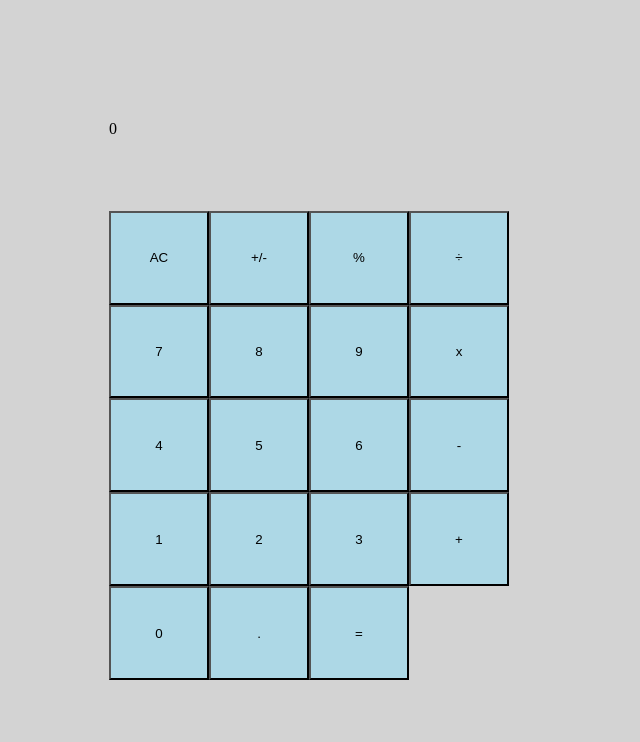
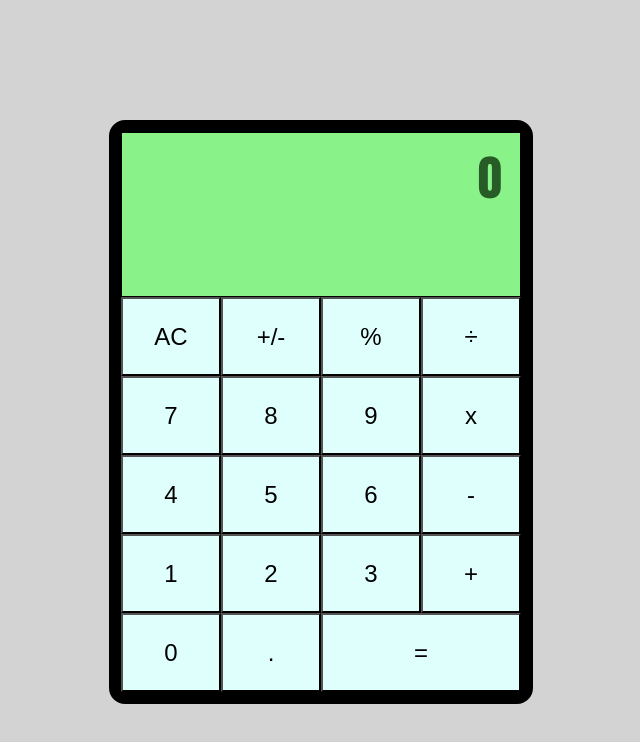
Before and after one commit to AymenBida/calculator, a JavaScript app: page / in a window 1280 px wide. Shown: the top 742 px of the page, without its empty margins (331-971 px from the left). Built offline with nearby package versions, Linux system fonts and the light colour scheme.

Commit message:
Add hover effects to the components and more styling

```diff
--- a/src/components/Button.js
+++ b/src/components/Button.js
@@ -2,12 +2,17 @@ import PropTypes from 'prop-types';
 import './button.css';
 
 export default function Button(props) {
-  const { name } = props;
+  const { name, styling } = props;
   return (
-    <button type="button" className="button">{ name }</button>
+    <button type="button" className={styling}>{ name }</button>
   );
 }
 
 Button.propTypes = {
   name: PropTypes.string.isRequired,
+  styling: PropTypes.string,
 };
+
+Button.defaultProps = {
+  styling: 'button',
+};
--- a/src/components/ButtonPanel.js
+++ b/src/components/ButtonPanel.js
@@ -31,7 +31,7 @@ export default function ButtonPanel() {
       <div className="row">
         <Button name="0" />
         <Button name="." />
-        <Button name="=" />
+        <Button name="=" styling="button button--last" />
       </div>
     </>
   );
--- a/src/components/Display.js
+++ b/src/components/Display.js
@@ -1,9 +1,10 @@
 import PropTypes from 'prop-types';
+import './display.css';
 
 export default function Display(props) {
   const { result } = props;
   return (
-    <div>{ result }</div>
+    <div className="display">{ result }</div>
   );
 }
 
--- a/src/components/app.css
+++ b/src/components/app.css
@@ -2,4 +2,6 @@
   height: 100%;
   width: 100%;
   display: grid;
+  border: 0.8em solid black;
+  border-radius: 1em;
 }
--- a/src/components/button.css
+++ b/src/components/button.css
@@ -1,3 +1,26 @@
 .button {
-  background-color: lightblue;
+  background-color: #dffffc;
+  font-size: 1.5em;
+  line-height: 1.5em;
+  cursor: pointer;
+  transition: all 100ms;
 }
+
+.button:hover {
+  background-color: #b9fdf6;
+  transform: scale(1.04);
+}
+
+.button:focus {
+  outline: none;
+}
+
+.button:active {
+  background-color: #82fff2;
+  box-shadow: #b9fdf6 0 0 0 4px inset;
+  transform: scale(1);
+}
+
+.button--last {
+  grid-column: 3 / span 2;
+}
--- /dev/null
+++ b/src/components/display.css
@@ -0,0 +1,14 @@
+.display {
+  grid-row: 1 / span 2;
+  padding: 0.2em 0.4em;
+  font-size: 3em;
+  text-align: end;
+  background-color: rgba(108, 255, 108, 0.712);
+  box-shadow: black 0 0 0 1px inset;
+  color: rgb(39, 92, 39);
+  font-family: Impact, Haettenschweiler, 'Arial Narrow Bold', sans-serif;
+}
+
+.display::selection {
+  background-color: rgb(2, 250, 2); ;
+}
```
Also changed, not shown: src/components/buttonPanel.css (line endings or trailing spaces).
